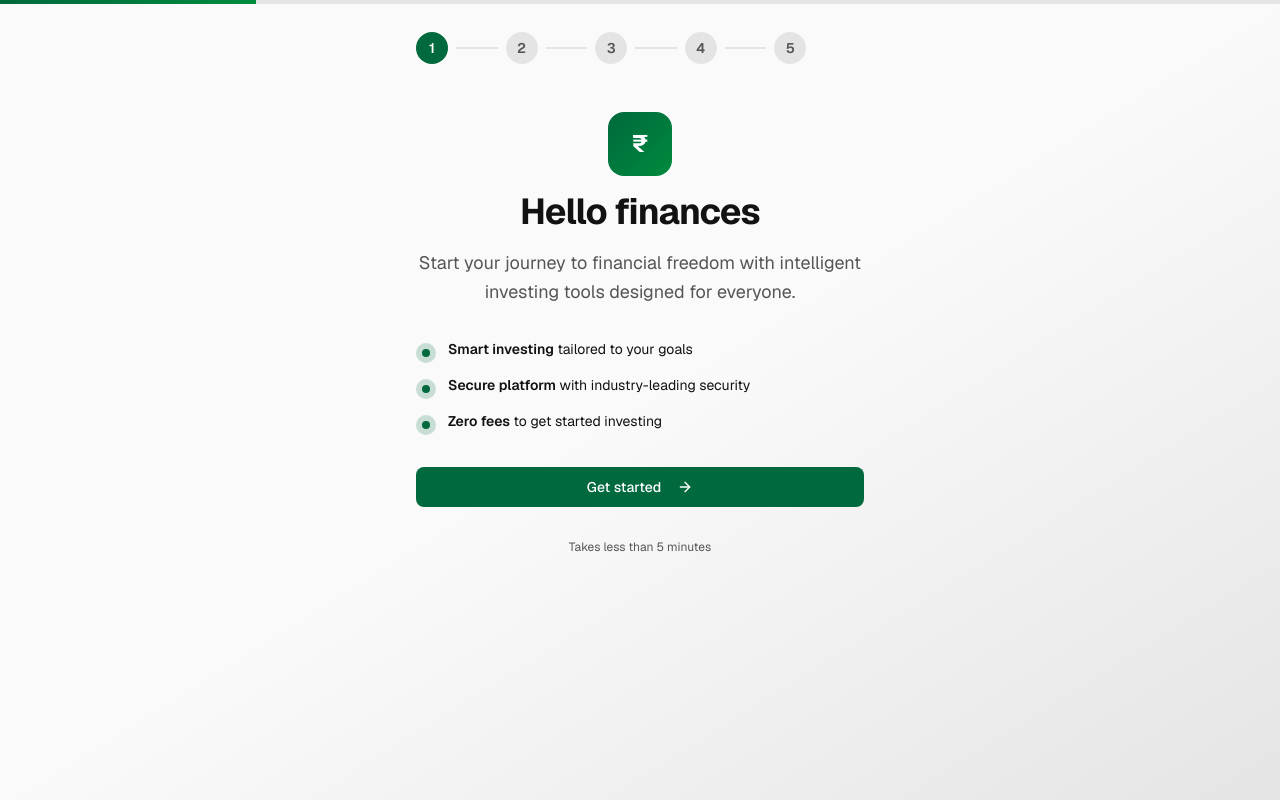
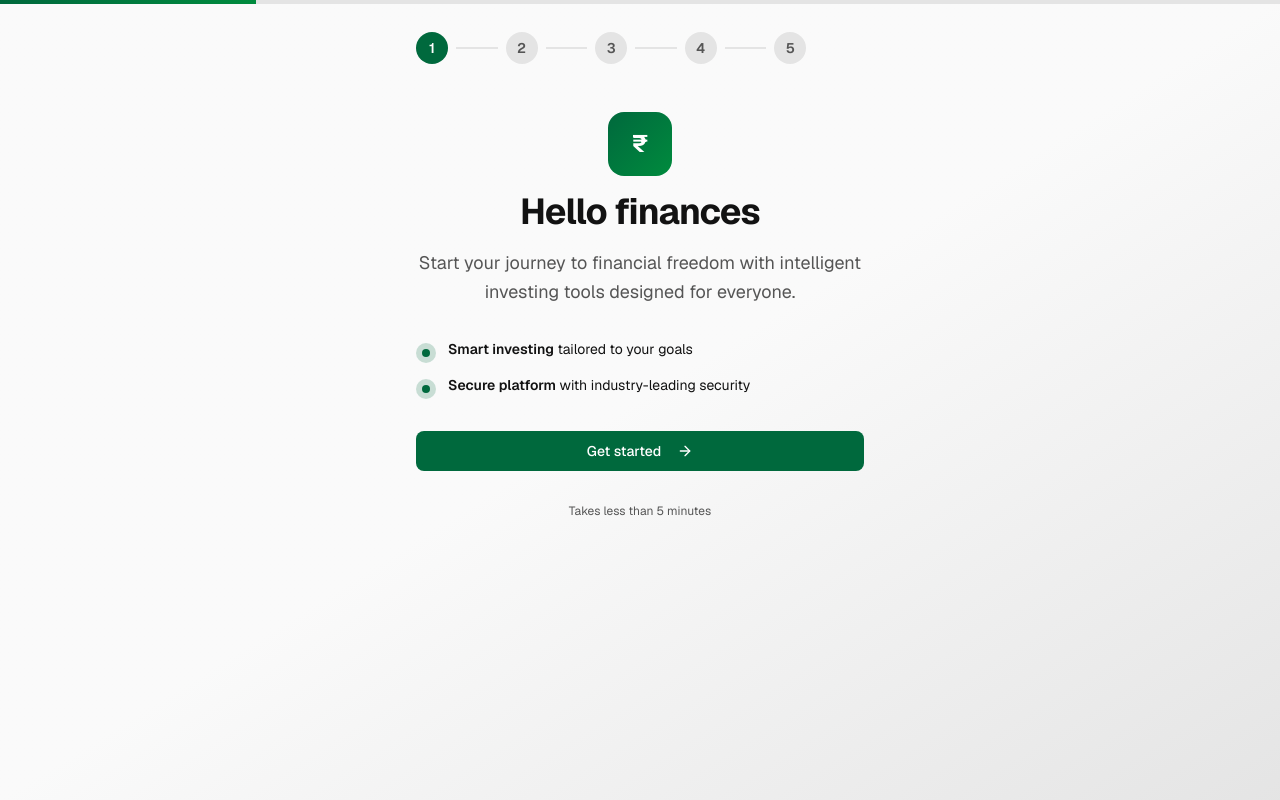
Before and after one commit to missionbells/onboarding-test, a Next.js app: page / in a window 1280 px wide. Built offline with nearby package versions, Linux system fonts and the light colour scheme.

Commit message:
Remove zero fees text from welcome step
Co-authored-by: eriksigbladh <eriksigbladh@gmail.com>

```diff
--- a/components/steps/welcome-step.tsx
+++ b/components/steps/welcome-step.tsx
@@ -37,14 +37,6 @@ export function WelcomeStep({ onNext }: WelcomeStepProps) {
             <span className="font-semibold">Secure platform</span> with industry-leading security
           </p>
         </div>
-        <div className="flex items-start gap-3">
-          <div className="w-5 h-5 rounded-full bg-primary/20 flex items-center justify-center mt-1 flex-shrink-0">
-            <div className="w-2 h-2 rounded-full bg-primary" />
-          </div>
-          <p className="text-sm text-foreground text-left">
-            <span className="font-semibold">Zero fees</span> to get started investing
-          </p>
-        </div>
       </div>
 
       <Button onClick={onNext} size="lg" className="w-full group bg-primary hover:bg-primary/90">
```
